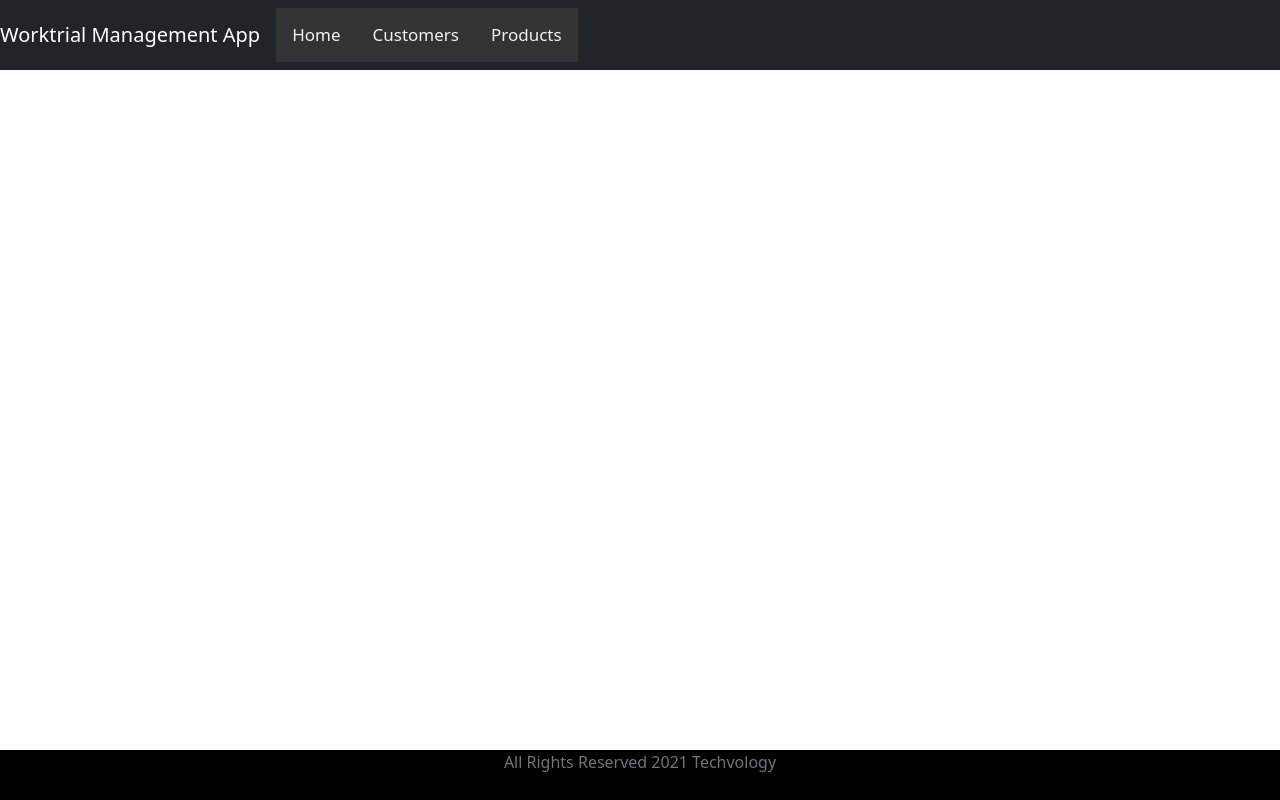
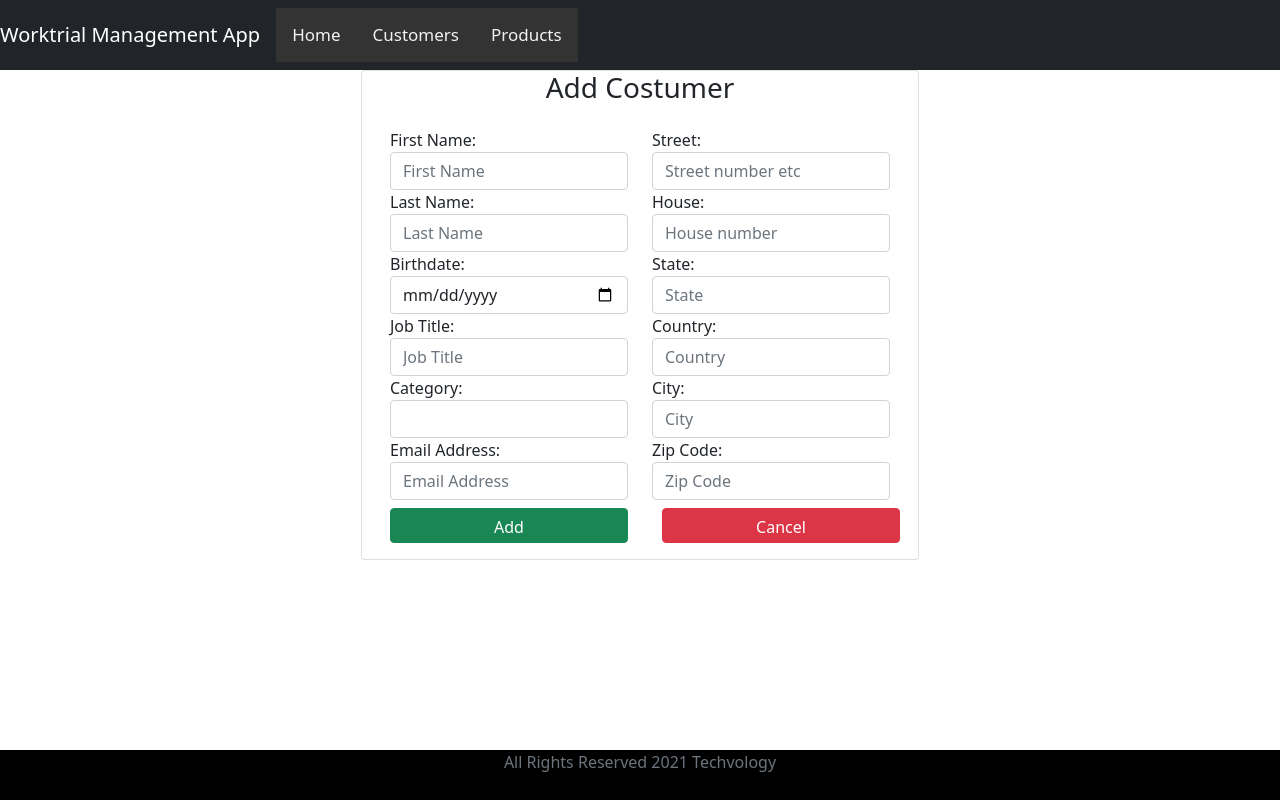
Before and after one commit to mreexhepi/reactjs, a React (Create React App) app: page /add-customer in a window 1280 px wide. Built offline with nearby package versions, Linux system fonts and the light colour scheme.

Commit message:
AddCostumersComponent was added.

```diff
--- a/src/App.js
+++ b/src/App.js
@@ -4,7 +4,8 @@
 import CustomersComponent from "./components/Customers.component";
 import HeaderComponent from "./components/Header.component";
 import FooterComponent from "./components/Footer.component";
-import ProductComponent from "./components/Product.components"
+import ProductComponent from "./components/Product.components";
+import AddCostumersComponent from "./components/AddCostumers.component";
 
 
 function App() {
@@ -17,6 +18,7 @@
                       <Route exact path="/" component={CustomersComponent}/>
                       <Route exact path="/customers" component={CustomersComponent}/>
                       <Route exact path="/products" component={ProductComponent}/>
+                      <Route exact path="/add-customer" component={AddCostumersComponent}/>
 
                   </Switch>
                 </div>
--- /dev/null
+++ b/src/components/AddCostumers.component.js
@@ -0,0 +1,85 @@
+function AddCostumersComponent(props){
+
+  const cancel =() =>{
+    props.history.push('/customers')
+  }
+  return(
+      <div className="container">
+        <div className="row">
+          <div className="card col-md-6 offset-md-3 offset-md-3">
+            <h3 className="text-center">Add Costumer</h3>
+            <div className="card-body">
+              <form className="row">
+                <div className="col-md-6">
+                  <div className="form-group">
+                    <label>First Name: </label>
+                    <input placeholder="First Name" name="firstName" className="form-control" />
+                  </div>
+                  <div className="form-group">
+                    <label>Last Name: </label>
+                    <input placeholder="Last Name" name="lastName" className="form-control" />
+                  </div>
+                  <div className="form-group">
+                    <label>Birthdate: </label>
+                    <input placeholder="Birth Date" name="birthDate" className="form-control" type="Date"/>
+                  </div>
+                  <div className="form-group">
+                    <label>Job Title: </label>
+                    <input placeholder="Job Title" name="jobTitle" className="form-control" />
+                  </div>
+                  <div className="form-group">
+                    <label>Category: </label>
+                   <select name="category" className="form-control">
+                     <option selected hidden></option>
+                     <option>EXISTING_CUSTOMER</option>
+                     <option>NEW_CUSTOMER</option>
+                     <option>INACTIVE_CUSTOMER</option>
+                   </select>
+                  </div>
+                  <div className="form-group">
+                    <label>Email Address: </label>
+                    <input placeholder="Email Address" name="emailAddress" className="form-control" />
+                  </div>
+                  <button className="btn btn-success w-100 mt-2" type="submit">Add</button>
+                </div>
+                <div className="col-md-6">
+                  <div className="form-group">
+                    <label>Street: </label>
+                    <input placeholder="Street number etc" name="street" className="form-control"/>
+
+                  </div>
+                  <div className="form-group">
+                    <label>House: </label>
+                    <input placeholder="House number" name="houseNumber" className="form-control"/>
+
+                  </div>
+                  <div className="form-group">
+                    <label>State: </label>
+                    <input placeholder="State" name="state" className="form-control"/>
+
+                  </div>
+                  <div className="form-group">
+                    <label>Country: </label>
+                    <input placeholder="Country" name="country" className="form-control"/>
+
+                  </div>
+                  <div className="form-group">
+                    <label>City: </label>
+                    <input placeholder="City" name="city" className="form-control"/>
+
+                  </div>
+                  <div className="form-group">
+                    <label>Zip Code: </label>
+                    <input placeholder="Zip Code" name="zipCode" className="form-control"/>
+                    <button className="btn btn-danger w-100 mt-2" onClick={cancel.bind(this)} style={{marginLeft: "10px"}}>Cancel</button>
+
+                  </div>
+                </div>
+              </form>
+            </div>
+          </div>
+        </div>
+      </div>
+  )
+}
+export default AddCostumersComponent
--- a/src/components/Customers.component.js
+++ b/src/components/Customers.component.js
@@ -8,11 +8,16 @@
         this.state = {
             customers: []
         }
+        this.addCustomer = this.addCustomer.bind(this);
+
     }
 
     componentDidMount() {
     }
 
+    addCustomer(){
+        this.props.history.push("/add-customer");
+    }
 
     deleteCustomer(id) {
         Swal.fire({
@@ -32,7 +37,7 @@
             <div>
                 <h2 className="text-center">Customers List</h2>
                 <div className="d-flex justify-content-between">
-                    <button className="btn btn-success">
+                    <button className="btn btn-success" onClick={this.addCustomer}>
                         Add Customer
                     </button>
                     <input
```
